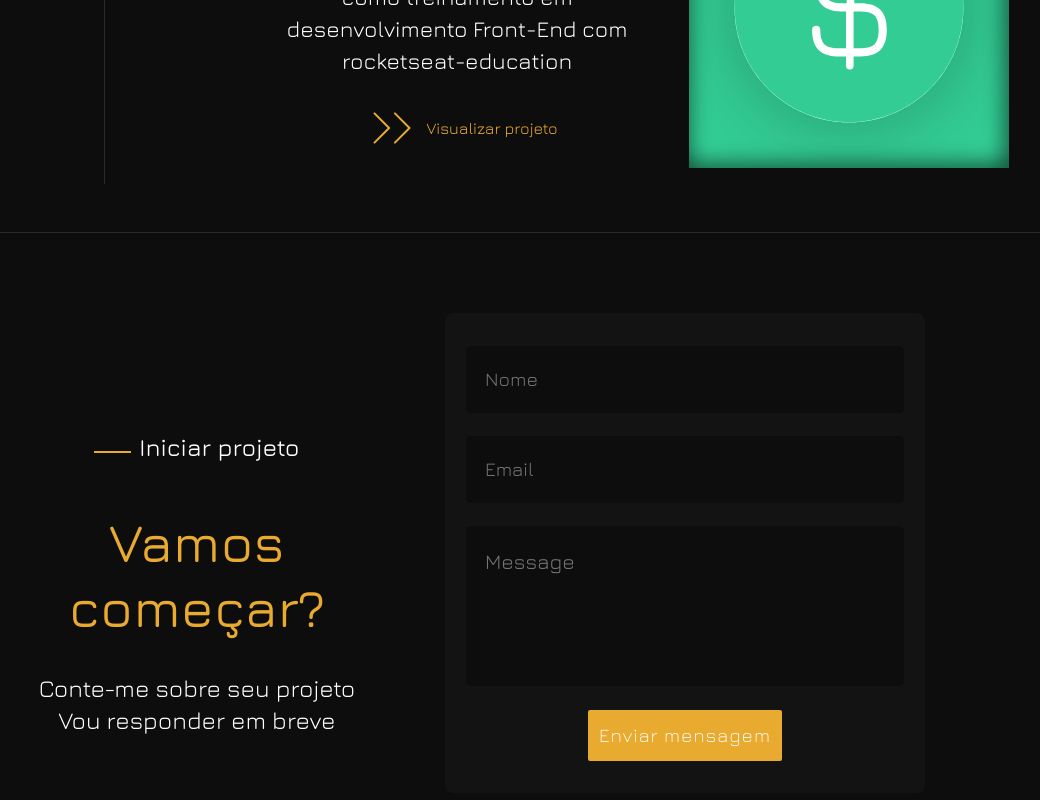
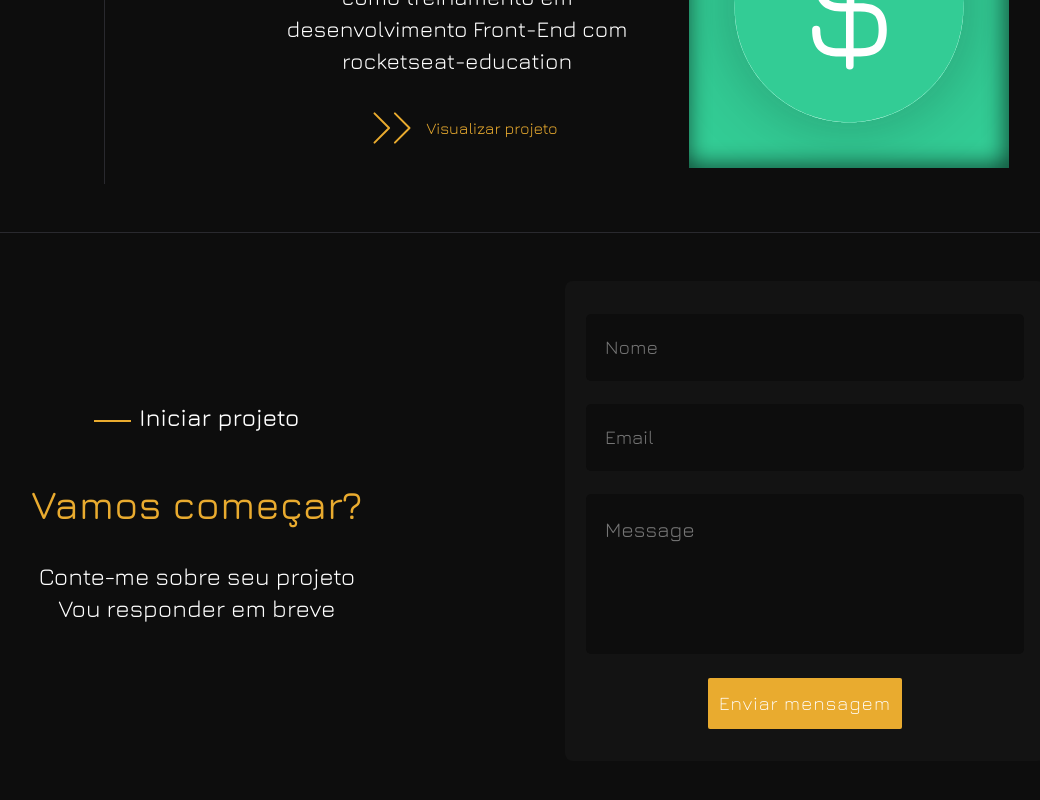
Before and after one commit to Samuelwps/portifolioNext-1.2, a Next.js app: page / in a window 1280 px wide. Shown: the part 1272-2072 px from the top of the page, without its empty margins (187-1227 px from the left). Built offline with nearby package versions, Linux system fonts and the light colour scheme.

Commit message:
Fixing styling

```diff
--- a/src/components/ContactMe/styled.ts
+++ b/src/components/ContactMe/styled.ts
@@ -1,9 +1,8 @@
 import styled from "styled-components"
 
 export const Container = styled.div`
-    max-width:1440px;
-
-    margin:0 auto;
+width:100%;
+height:100%;
 
 padding:2rem;
 
@@ -11,22 +10,20 @@ export const Container = styled.div`
 `
 
 export const ContainerMessage = styled.div`
-    max-width: 1040px;
-    min-height: 20rem;
-
-
-    margin:0 auto;
+width:100%;
+height:100%;
 
 display:flex;
 justify-content:center;
 justify-content:space-between;
 align-items:center;
 
-    padding:2rem;
 
 @media screen and (max-width:940px){
   flex-direction:column;
   min-height: 25rem;
+  justify-content:space-around;
+
 }
 `
 
@@ -117,7 +114,8 @@ export const DivMessageButton = styled.div`
 `
 
 export const TextMessage = styled.div`
-    max-height: 15rem;
+width:100%;
+height:100%;
 
 margin:1rem;
 
@@ -128,10 +126,22 @@ export const TextMessage = styled.div`
 
 text-align: center;
 
+h1{
+  color:var(--yellow-500);
+  font-size:2.5rem;
+}
+
+p{
+  color:var(--white);
+  font-size:1.5rem;
+}
+
 
 `
 
 export const IniciarProjeto = styled.div`
+width:100%;
+height:100%;
 display:flex;
 align-items: center;
 justify-content:center;
--- a/src/pages/api/ContactMe.ts
+++ b/src/pages/api/ContactMe.ts
@@ -6,7 +6,6 @@ import { NextApiRequest, NextApiResponse } from 'next';
 
 export default async(req:NextApiRequest, res:NextApiResponse) =>{
   if(req.method === "POST" ){
-    console.log("leu")
     const {email,name,message} = req.body
 
     const client = new faunadb.Client({secret: process.env.NEXT_APP_FAUNA_KEY})
--- a/src/pages/api/testeme.ts
+++ /dev/null
@@ -1,10 +0,0 @@
-const faunadb = require("faunadb")
-import { query as q } from "faunadb"
-
-import { NextApiRequest, NextApiResponse } from 'next';
-
-
-export default async(req:NextApiRequest, res:NextApiResponse) =>{
-  const client = new faunadb.Client({secret: process.env.NEXT_APP_FAUNA_KEY})
-  await client.query(q.Create(q.Collection("contact"), {data: {name:"TESTEEEEKRL"}}))
-}
```
Lines whose indentation alone changed are shown as unchanged.
